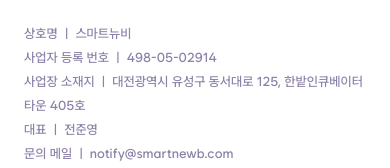
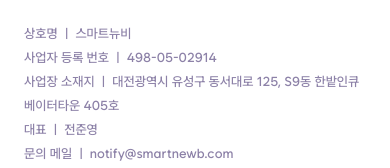
Before and after one commit to SmartNewbieProject/sometime-landing, a Next.js app: page /faq in a window 390 px wide. Shown: the part 3013-3181 px from the top of the page. Built offline with nearby package versions, Linux system fonts and the light colour scheme; no server answers.

Commit message:
fix(footer): full canonical business address (S9동) and contact phone 010

```diff
--- a/src/app/_components/desktop/Footer.tsx
+++ b/src/app/_components/desktop/Footer.tsx
@@ -63,7 +63,7 @@
         <div className="text-[#7A4AE2] mb-[120px] font-medium text-[16px] leading-[29px] mt-[100px]">
           상호명 ㅣ 스마트뉴비
           <br /> 사업자 등록 번호 ㅣ 498-05-02914 <br />
-          사업장 소재지 ㅣ 대전광역시 유성구 동서대로 125, 한밭인큐베이터타운 405호
+          사업장 소재지 ㅣ 대전광역시 유성구 동서대로 125, S9동 한밭인큐베이터타운 405호
           <br /> 대표 ㅣ 전준영
           <br /> 문의 메일 ㅣ notify@smartnewb.com <br />
           통신판매업신고 ㅣ 제 2025-대전유성-0530호
--- a/src/app/_components/public-content/ContentShell.tsx
+++ b/src/app/_components/public-content/ContentShell.tsx
@@ -99,7 +99,7 @@
           <div className="mt-[54px] border-t border-[#F1ECFA] pt-[32px] text-[13px] font-medium leading-[24px] text-[#8D82A8]">
             <p>상호명 ㅣ 스마트뉴비</p>
             <p>사업자 등록 번호 ㅣ 498-05-02914</p>
-            <p>사업장 소재지 ㅣ 대전광역시 유성구 동서대로 125, 한밭인큐베이터타운 405호</p>
+            <p>사업장 소재지 ㅣ 대전광역시 유성구 동서대로 125, S9동 한밭인큐베이터타운 405호</p>
             <p>대표 ㅣ 전준영</p>
             <p>문의 메일 ㅣ notify@smartnewb.com</p>
             <p>통신판매업신고 ㅣ 제 2025-대전유성-0530호</p>
--- a/src/app/_lib/safety.ts
+++ b/src/app/_lib/safety.ts
@@ -17,7 +17,7 @@
 export const SAFETY_ANSWER = [
   "썸타임은 학교 인증과 휴대폰 본인확인, 지인 차단, 신고·차단 절차로 누군지 확인된 대학생이 안심하고 만날 수 있는 환경을 만들어요.",
   "위험 신호가 보이면 앱 안에서 바로 신고·차단할 수 있고, 접수된 신고는 원칙적으로 24시간 이내에 검토하기 위해 노력하고 있어요.",
-  "금전 요구, 몸캠 피싱, 조건만남 등 위급한 상황에는 112·1366·1332·118 같은 공식 핫라인과 고객센터(notify@smartnewb.com · 070-8065-4387)를 함께 활용해 주세요.",
+  "금전 요구, 몸캠 피싱, 조건만남 등 위급한 상황에는 112·1366·1332·118 같은 공식 핫라인과 고객센터(notify@smartnewb.com · 010-8465-2476)를 함께 활용해 주세요.",
 ];
 
 export const SAFETY_SECTIONS: SafetySection[] = [
@@ -118,7 +118,7 @@
     heading: "위급할 때, 그리고 문의",
     body: [
       "당장 위급한 상황이라면 먼저 112에 신고해 주세요. 디지털 성범죄·금융 사기·사이버 침해 관련 상담은 아래 기관에서도 받아요. 만나기 전에는 경찰청 홈페이지의 로맨스스캠 예방수칙도 한 번쯤 확인해 주세요.",
-      "서비스 이용·계정·결제와 관련된 문의는 고객센터(notify@smartnewb.com · 070-8065-4387)로 연락해 주세요. 앱 안의 1:1 문의에서도 접수해요.",
+      "서비스 이용·계정·결제와 관련된 문의는 고객센터(notify@smartnewb.com · 010-8465-2476)로 연락해 주세요. 앱 안의 1:1 문의에서도 접수해요.",
     ],
     items: [
       "112: 경찰청 긴급 신고 (직접적인 위해·위급 상황)",
--- a/src/app/event/[shortId]/page.tsx
+++ b/src/app/event/[shortId]/page.tsx
@@ -724,7 +724,7 @@
                     variants={fadeUp}
                   >
                     <div className="text-[10px] sm:text-[11px] text-gray-500 leading-[1.6] space-y-1">
-                      <p>상호명: 스마트 뉴비 | 사업장 소재지: 대전광역시 유성구 동서대로 125, 한밭인큐베이터타운 405호 | 대표: 전준영 | 사업자 등록번호: 498-05-02914</p>
+                      <p>상호명: 스마트 뉴비 | 사업장 소재지: 대전광역시 유성구 동서대로 125, S9동 한밭인큐베이터타운 405호 | 대표: 전준영 | 사업자 등록번호: 498-05-02914</p>
                       <p>문의번호: 010-8465-2476 | 이메일: notify@smartnewb.com | 사업자정보확인</p>
                       <div className="flex flex-wrap gap-2 justify-center mt-2">
                         <a href="https://ruby-composer-6d2.notion.site/1cd1bbec5ba180a3a4bbdf9301683145" target="_blank" rel="noopener noreferrer" className="hover:underline">개인정보처리방침</a>
```
